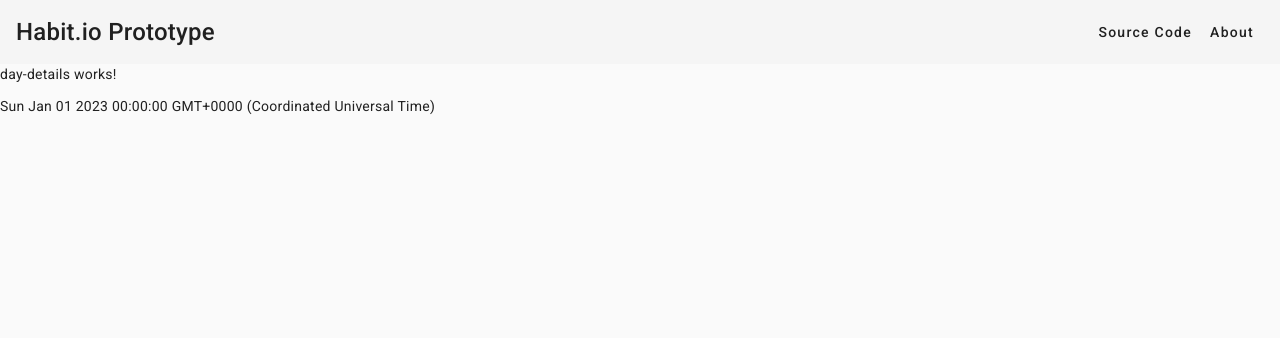
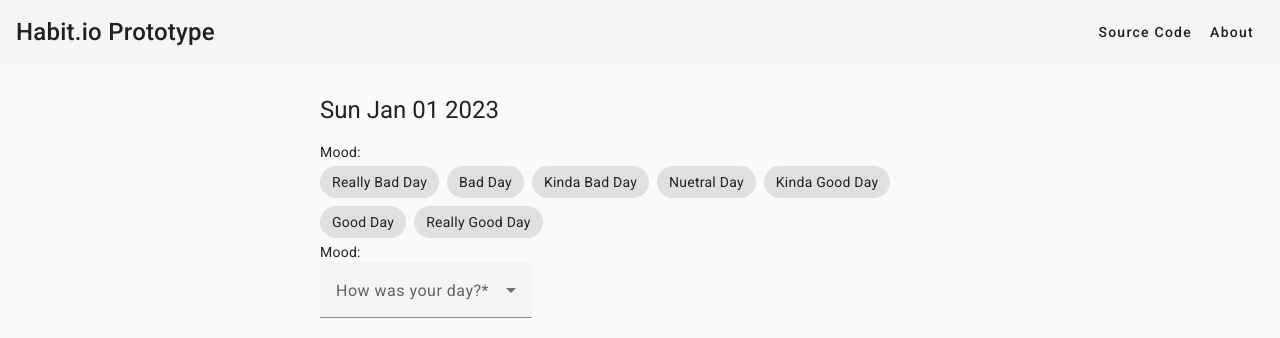
Before and after one commit to alexwingwong/habitioPrototype, an Angular app: page /calendar/0 in a window 1280 px wide. Shown: the top 338 px of the page. Built offline with nearby package versions, Linux system fonts and the light colour scheme.

Commit message:
added some mat-chip-option to day details

```diff
--- a/src/app/day-details/day-details.component.html
+++ b/src/app/day-details/day-details.component.html
@@ -1,5 +1,32 @@
-<p>day-details works!</p>
+<div *ngIf="day" style="width:50%; margin:auto; margin-top: 30px;">
+    <h1>{{day.date.toDateString()}}</h1>
+    <label>Mood:
+        <br>
+    </label>
+    <mat-chip-listbox>
+        <mat-chip-option color="warn">Really Bad Day</mat-chip-option>
+        <mat-chip-option color="warn">Bad Day</mat-chip-option>
+        <mat-chip-option color="warn">Kinda Bad Day</mat-chip-option>
+        <mat-chip-option color="awdaw">Nuetral Day</mat-chip-option>
+        <mat-chip-option color="primary">Kinda Good Day</mat-chip-option>
+        <mat-chip-option color="primary">Good Day</mat-chip-option>
+        <mat-chip-option color="primary">Really Good Day</mat-chip-option>
+    </mat-chip-listbox>
 
-<div *ngIf="day">
-    {{day.date}}
+    <label>Mood:
+        <br>
+    </label>
+    <mat-form-field appearance="fill">
+        <mat-label>How was your day?*</mat-label>
+        <mat-select>
+            <mat-option value="1">Really Bad Day</mat-option>
+            <mat-option value="2">Bad Day</mat-option>
+            <mat-option value="3">Kinda Bad Day</mat-option>
+            <mat-option value="4">Nuetral Day</mat-option>
+            <mat-option value="5">Kinda Good Day</mat-option>
+            <mat-option value="6">Good Day</mat-option>
+            <mat-option value="7">Really Good Day</mat-option>
+        </mat-select>
+    </mat-form-field>
+
 </div>
```
Also changed, not shown: src/app/app.module.ts (+10 -1 lines).
